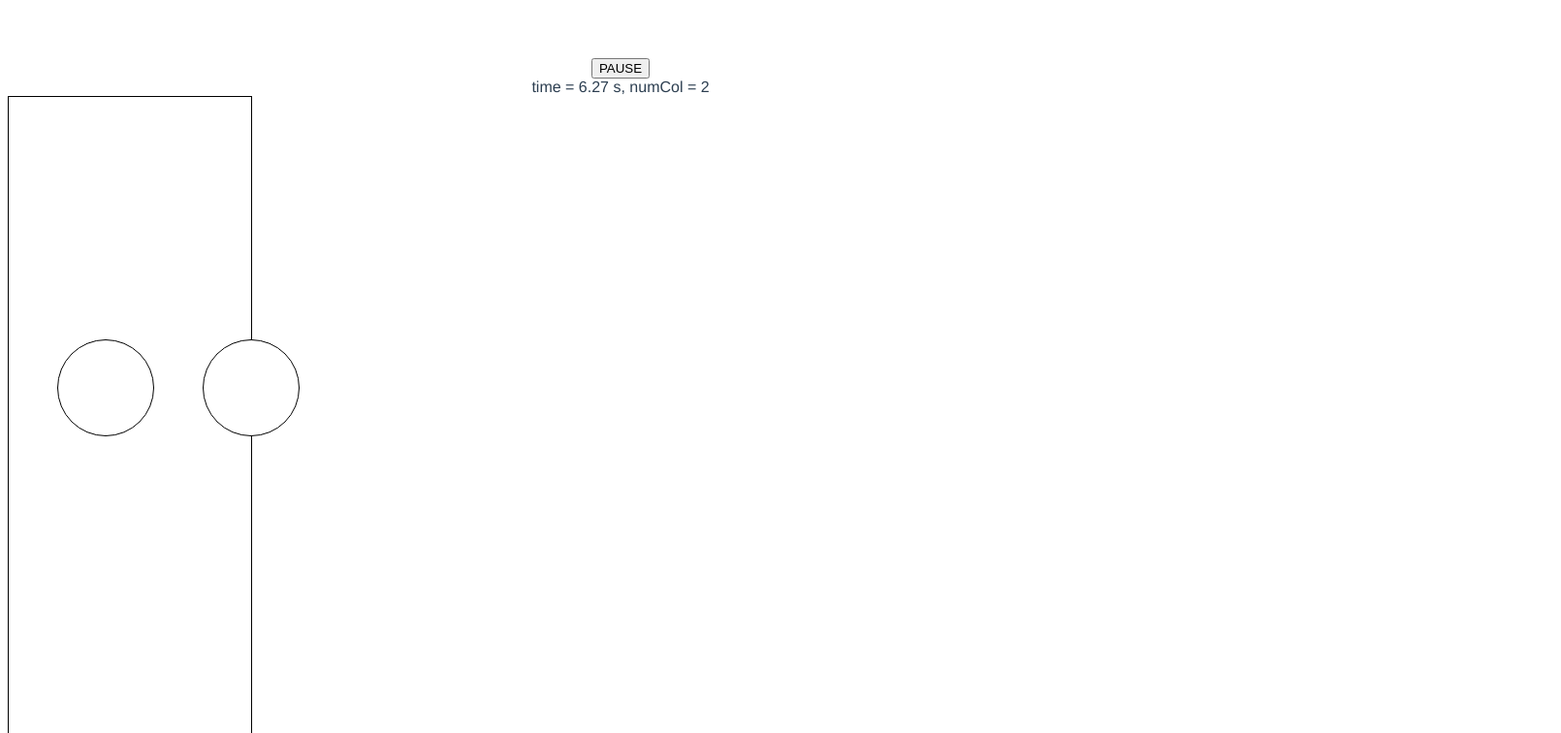
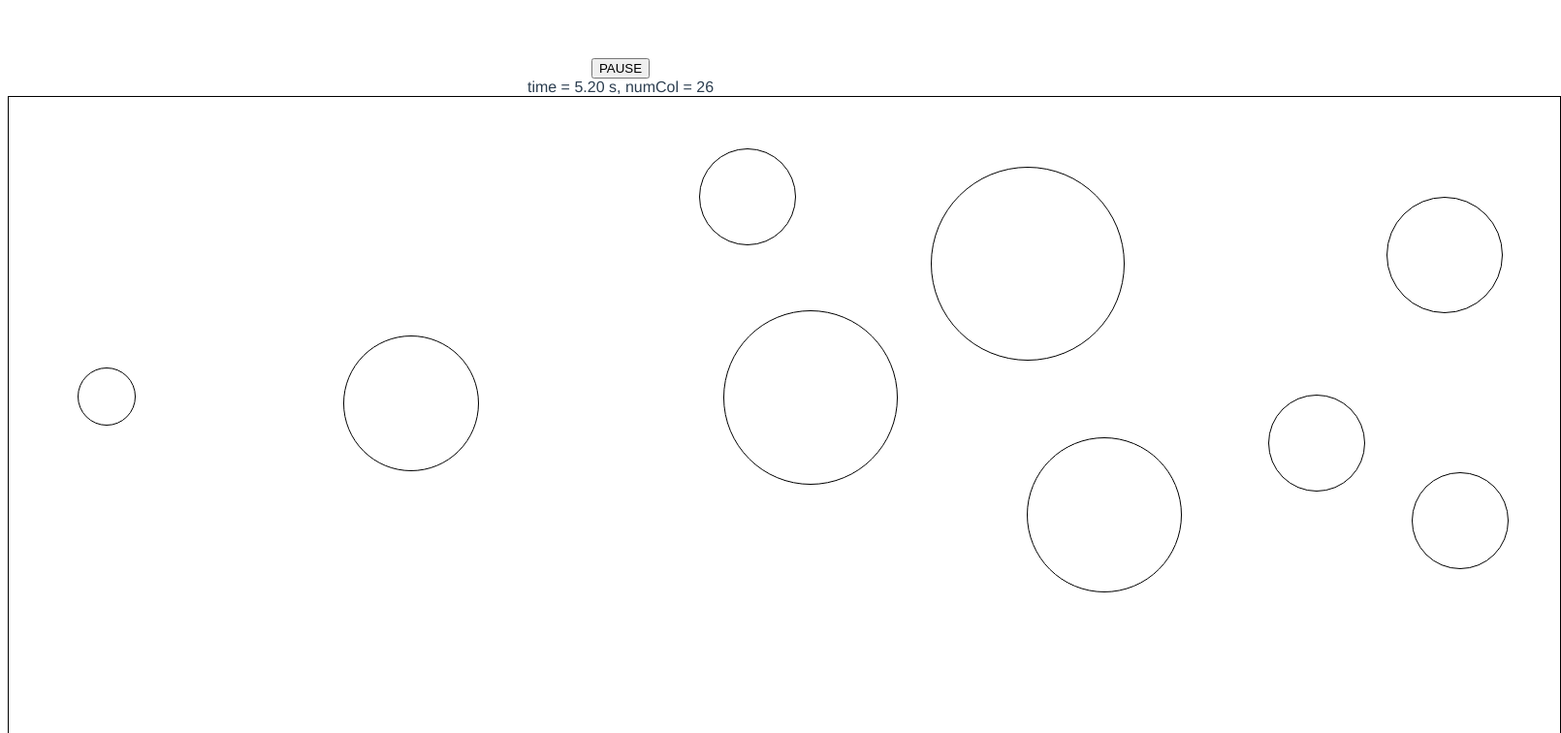
Before and after one commit to pknipp/collisions, a Vue app: page / in a window 1280 px wide. Shown: the top 756 px of the page at 97% size, 1610 px wide, since content can reach past the window. Built offline with nearby package versions, Linux system fonts and the light colour scheme.

Commit message:
Strive to make collisions work in 3d.

```diff
--- a/src/App.vue
+++ b/src/App.vue
@@ -39,19 +39,19 @@ export default {
       dt: 0,
       // units are px and px/s
       dots: [
-        {id: 1, diameter: 100, rxy: [100, 300, 100], vxy: [0, 0, 0]},
-        {id: 2, diameter: 100, rxy: [500, 300, 150], vxy: [-50, 0, 0]},
-        // {id: 3, diameter: 60, rxy: [600, 200], vxy: [-100, -90]},
-        // {id: 4, diameter: 80, rxy: [800, 500], vxy: [50, 50]},
-        // {id: 5, diameter: 100, rxy: [1100, 100], vxy: [-40, -80]},
-        // {id: 6, diameter: 120, rxy: [1200, 300], vxy: [80, -300]},
-        // {id: 7, diameter: 140, rxy: [500, 700], vxy: [-100, 200]},
-        // {id: 8, diameter: 160, rxy: [700, 700], vxy: [100, 90]},
-        // {id: 9, diameter: 180, rxy: [1100, 500], vxy: [-50, -50]},
-        // {id: 10, diameter: 200, rxy: [900, 100], vxy: [40, -80]},
+        {id: 1, diameter: 100, rxy: [100, 200, 110], vxy: [10, 5, 100]},
+        {id: 2, diameter: 100, rxy: [500, 500, 200], vxy: [200, 1, 2]},
+        {id: 3, diameter: 60, rxy: [600, 200, 500], vxy: [-100, -90, 20]},
+        {id: 4, diameter: 80, rxy: [800, 500, 200], vxy: [50, 50, -30]},
+        {id: 5, diameter: 100, rxy: [1100, 100, 100], vxy: [-40, -80, 50]},
+        {id: 6, diameter: 120, rxy: [1200, 300, 600], vxy: [80, -300, 30]},
+        {id: 7, diameter: 140, rxy: [500, 700, 100], vxy: [-100, 200, 300]},
+        {id: 8, diameter: 160, rxy: [700, 700, 300], vxy: [100, 90, 10]},
+        {id: 9, diameter: 180, rxy: [1100, 500, 500], vxy: [-50, -50, 100]},
+        {id: 10, diameter: 200, rxy: [900, 100, 600], vxy: [40, -80, -200]},
       ],
       numCol: 0,
-      dims: [250, 800],
+      dims: [1600, 800, 800],
       running: true
     }
   },
@@ -77,16 +77,38 @@ export default {
         return (-dot.vxy[1]*(dot.rxy[0]-dot.diameter/2)>-dot.vxy[0] * (dot.rxy[1]-dot.diameter/2)) ? [1, 0] : [0, 0];
       }
     },
+    walls: function(dims, dot) {
+      let [rxy, vxy] = [[...dot.rxy], [...dot.vxy]];
+      vxy.forEach((vcomp, k) => {
+        if (vcomp > 0) {
+          vxy[k] *= -1;
+          rxy[k] = dims[k] - rxy[k];
+        }
+      })
+      // 1st: look at x = 0 plane.
+      let t = -(rxy[0] - dot.diameter / 2) / vxy[0];
+      let y = rxy[1] + vxy[1] * t;
+      let z = rxy[2] + vxy[2] * t;
+      console.log("y = ", y)
+      if (y >= 0 && z >= 0) return {index: 0, t};
+      // 2nd: look at y = 0 plane.
+      t = -(rxy[1] - dot.diameter / 2) / vxy[1];
+      let x = rxy[0] + vxy[0] * t;
+      z = rxy[2] + vxy[2] * t;
+      if (x >= 0 && z >= 0) return {index: 1, t};
+      // By process of elimination, it must be z = 0 plane.
+      return {index: 2, t: -(rxy[2] - dot.diameter) / vxy[2]};
+    },
     increment: function () {
       // "numCol" means the number of the next collision, w/1-based counting
       if (this.numCol) {
         let dtMin = Infinity;
-        let dv, dr, wallIndex, wallIndexMin, iMin, jMin;
+        let dv, dr, result, iMin, jMin, indexMin;
         for (let i = 0; i < this.dots.length; i++) {
           for (let j = i; j < this.dots.length; j++) {
             let dt = Infinity;
+            let doti = this.dots[i];
             if (j !== i) {
-              let doti = this.dots[i];
               let dotj = this.dots[j];
               // relative velocity and position (vectors) of two dots
               dv = doti.vxy.map((vcomp, k) => vcomp - dotj.vxy[k]);
@@ -97,28 +119,33 @@ export default {
               let c = dr.reduce((dr2, comp) => dr2 + comp ** 2, 0) - totRadius * totRadius;
               let b = 2 * dr.reduce((dot, comp, k) => dot + comp * dv[k], 0);
               let disc = b * b - 4 * a * c;
-              // 1st test if particles are "closing the gap", and then whether collision'll occur
+              // 1st test if 2 particles are "closing the gap", and then whether collision'll occur
               if (b <= 0 && disc >= 0) dt = 2 * c / (-b + Math.sqrt(disc));
             } else {
-              wallIndex = this.whichWall(this.dots[i]);
-              if (wallIndex[1]) {
-                // reflects from top & bottom walls
-                dt = (this.dims[wallIndex[0]] - this.dots[i].diameter / 2 - this.dots[i].rxy[wallIndex[0]]) / this.dots[i].vxy[wallIndex[0]];
-              } else {
-                // reflects from right & left walls
-                dt = -(this.dots[i].rxy[wallIndex[0]] - this.dots[i].diameter / 2) / this.dots[i].vxy[wallIndex[0]];
-              }
+              result = this.walls(this.dims, doti);
+              dt = result.t;
+              // wallIndex = this.whichWall(this.dots[i]);
+              // if (wallIndex[1]) {
+              //   // reflects from top & bottom walls
+              //   dt = (this.dims[wallIndex[0]] - this.dots[i].diameter / 2 - this.dots[i].rxy[wallIndex[0]]) / this.dots[i].vxy[wallIndex[0]];
+              // } else {
+              //   // reflects from right & left walls
+              //   dt = -(this.dots[i].rxy[wallIndex[0]] - this.dots[i].diameter / 2) / this.dots[i].vxy[wallIndex[0]];
+              // }
             }
             // update the details for the collision which'll occur next
-            if (dt < dtMin) [dtMin, iMin, jMin, wallIndexMin] = [dt, i, j, [...wallIndex]];
+            if (dt < dtMin) [dtMin, iMin, jMin, indexMin] = [dt, i, j, result.index];
           }
         }
         // Change each dot's coordinates until the moment of the next collision.
         this.dots.forEach((dot, i) => dot.rxy.forEach((comp, j) => this.dots[i].rxy[j] += dot.vxy[j] * dtMin));
+        this.dots.forEach((dot, i) => console.log("i/z/indexMin = ", i, dot.rxy[2], indexMin));
         this.dt = dtMin;
+        // The collision changes one or more components of one or two dots.
         if (iMin === jMin) {
           // If the collision was with a wall, negate the appropriate component of the relevant dot's velocity.
-          this.dots[iMin].vxy[wallIndexMin[0]] *= -1;
+          // this.dots[iMin].vxy[wallIndexMin[0]] *= -1;
+          this.dots[iMin].vxy[indexMin] *= -1;
         } else {
           // If the collision was between two dots, the procedure is more complicated.
           let [doti, dotj] = [this.dots[iMin], this.dots[jMin]];
@@ -138,16 +165,12 @@ export default {
           let dp = dr.map(comp => 2 * comp * dot / dr2);
 
           // transfer momentum from one object to the other:
-          console.log(dp);
-          console.log(vi, vj);
           vi = vi.map((comp, k) => comp - dp[k] / massi);
           vj = vj.map((comp, k) => comp + dp[k] / massj);
-          console.log(vi, vj);
 
           // Shift back to lab frame.
           doti.vxy = vi.map((vcomp, k) => vcomp + v_cm[k]);
           dotj.vxy = vj.map((vcomp, k) => vcomp + v_cm[k]);
-          console.log(doti.vxy, dotj.vxy);
         }
         // Advance the clock.
         this.time += this.running ? this.dt : 0;
```
